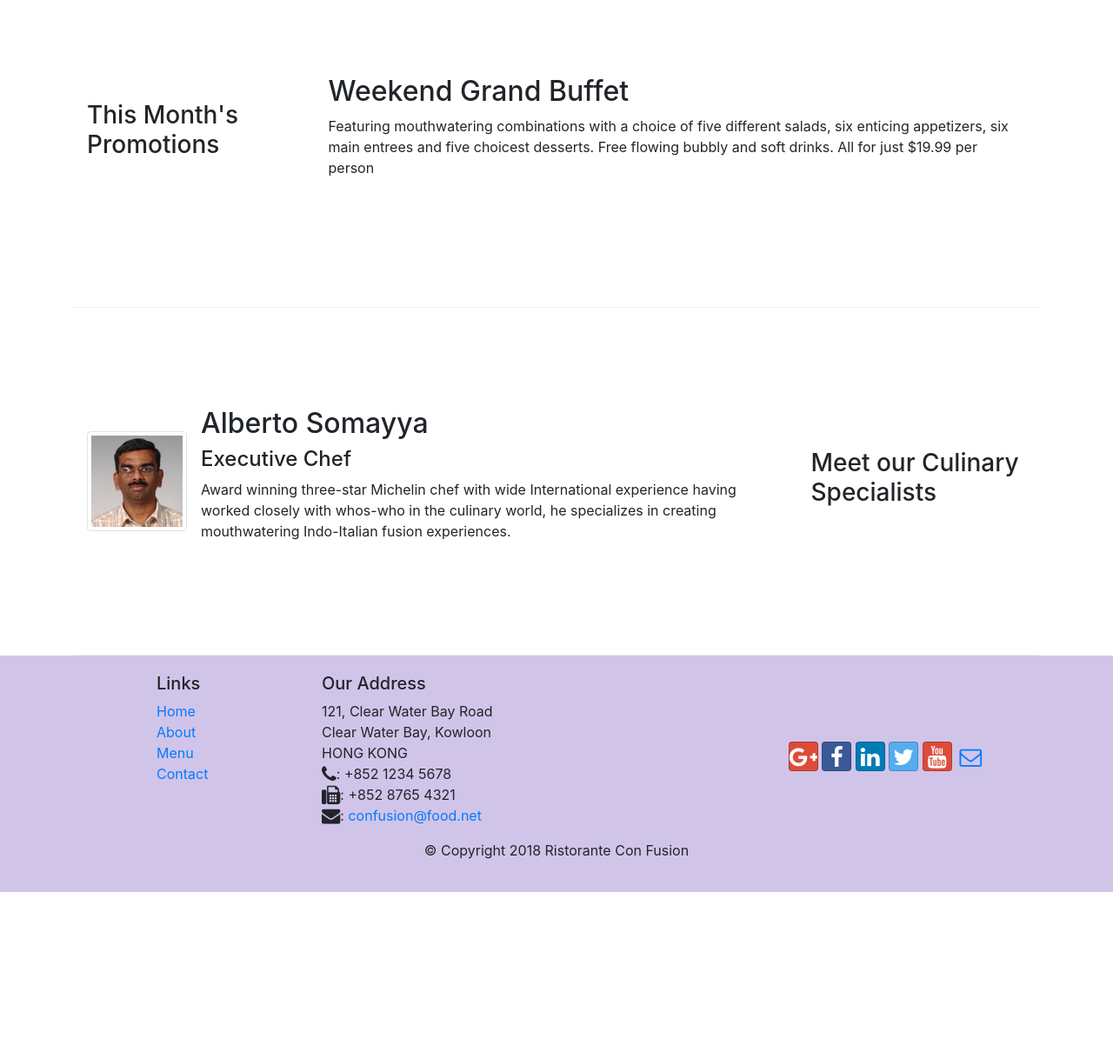
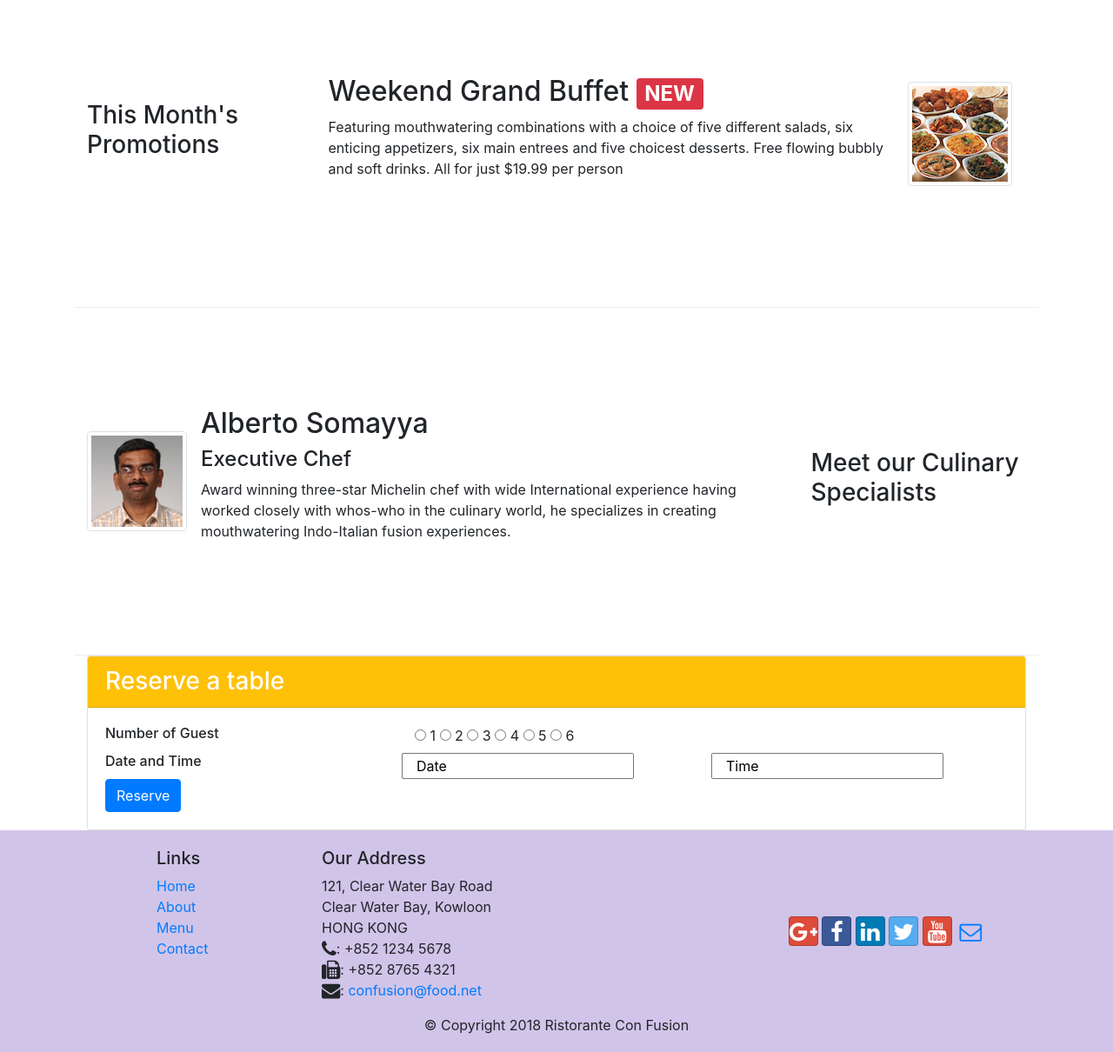
Before and after one commit to shehryaranis/learning-bootstrap, a website: page index.html in a window 1280 px wide. Shown: the part 780-1990 px from the top of the page at 87% size. Before the commit the page ends 1806 px from the top, so only its background shows below. Drawn offline with nearby package versions, Linux system fonts and the light colour scheme.

Commit message:
assignment 2

```diff
--- a/index.html
+++ b/index.html
@@ -43,6 +43,12 @@
                 <div class="col-12 col-sm align-self-center">
                     <img src="./img/logo.png" class="img-fluid" alt="logo">
                 </div>
+                <div class="col-12 col-sm align-self-center">
+                    <a href="#form">
+                    <button type="button" class="btn btn-warning">Reserve Table</button>
+                    </a>
+
+                </div>
             </div>
         </div>
     </header>
@@ -56,8 +62,8 @@
                 <div class="media">
                     <img class="d-flex mr-3 img-thumbnail align-self-center" src="./img/uthappizza.png" alt="uthappizza">
                     <div class="media-body">
-                    <h2 class="mt-0">Uthappizza <span class="badge badge-danger">HOT</span> <span class="badge badge-pill badge-secondary">$4.99</span></h2>
-                    <p>A unique combination of Indian Uthappam (pancake) and Italian pizza, topped with Cerignola olives, ripe vine cherry tomatoes, Vidalia onion, Guntur chillies and Buffalo Paneer.</p>
+                        <h2 class="mt-0">Uthappizza <span class="badge badge-danger">HOT</span> <span class="badge badge-pill badge-secondary">$4.99</span></h2>
+                        <p>A unique combination of Indian Uthappam (pancake) and Italian pizza, topped with Cerignola olives, ripe vine cherry tomatoes, Vidalia onion, Guntur chillies and Buffalo Paneer.</p>
                     </div>
                 </div>
 
@@ -70,8 +76,13 @@
                 <h3>This Month's Promotions</h3>
             </div>
             <div class="col col-sm col-md">
-                <h2>Weekend Grand Buffet</h2>
-                <p class="d-none d-sm-block">Featuring mouthwatering combinations with a choice of five different salads, six enticing appetizers, six main entrees and five choicest desserts. Free flowing bubbly and soft drinks. All for just $19.99 per person </p>
+                <div class="media">
+                    <div class="media-body ">
+                        <h2 class="mt-0">Weekend Grand Buffet <span class="badge badge-danger">NEW</span></h2>
+                        <p class="d-none d-sm-block">Featuring mouthwatering combinations with a choice of five different salads, six enticing appetizers, six main entrees and five choicest desserts. Free flowing bubbly and soft drinks. All for just $19.99 per person </p>
+                    </div>
+                    <img class="d-flex mr-3 img-thumbnail align-self-center" src="./img/buffet.png" alt="">
+                </div>
             </div>
         </div>
 
@@ -90,6 +101,30 @@
                 </div>
             </div>
         </div>
+        <div class="col-sm">
+            <div id="form" class="card">
+                <h3 class="card-header bg-warning text-white">Reserve a table</h3>
+                <div class="card-body row">
+                    <h6 class="col-4">Number of Guest</h6>
+                     <form class="col-8">
+                        <label class="radio-inline" for=""><input type="radio"> 1 </label>
+                        <label class="radio-inline" for=""><input type="radio"> 2 </label>
+                        <label class="radio-inline" for=""><input type="radio"> 3 </label>
+                        <label class="radio-inline" for=""><input type="radio"> 4 </label>
+                        <label class="radio-inline" for=""><input type="radio"> 5 </label>
+                        <label class="radio-inline" for=""><input type="radio"> 6 </label>
+                     </form>
+                     <h6 class="col-4">Date and Time</h6>
+                     <input class="col-3" type="text" value="Date">
+                     <input class="col-3 offset-1" type="text" value="Time">
+                        <div class="col-12">
+                            <button type="submit" class="btn btn-primary">Reserve</button>
+                        </div>
+
+                </div>
+            </div>
+        </div>
+
     </div>
 
     <footer class="footer">
```
